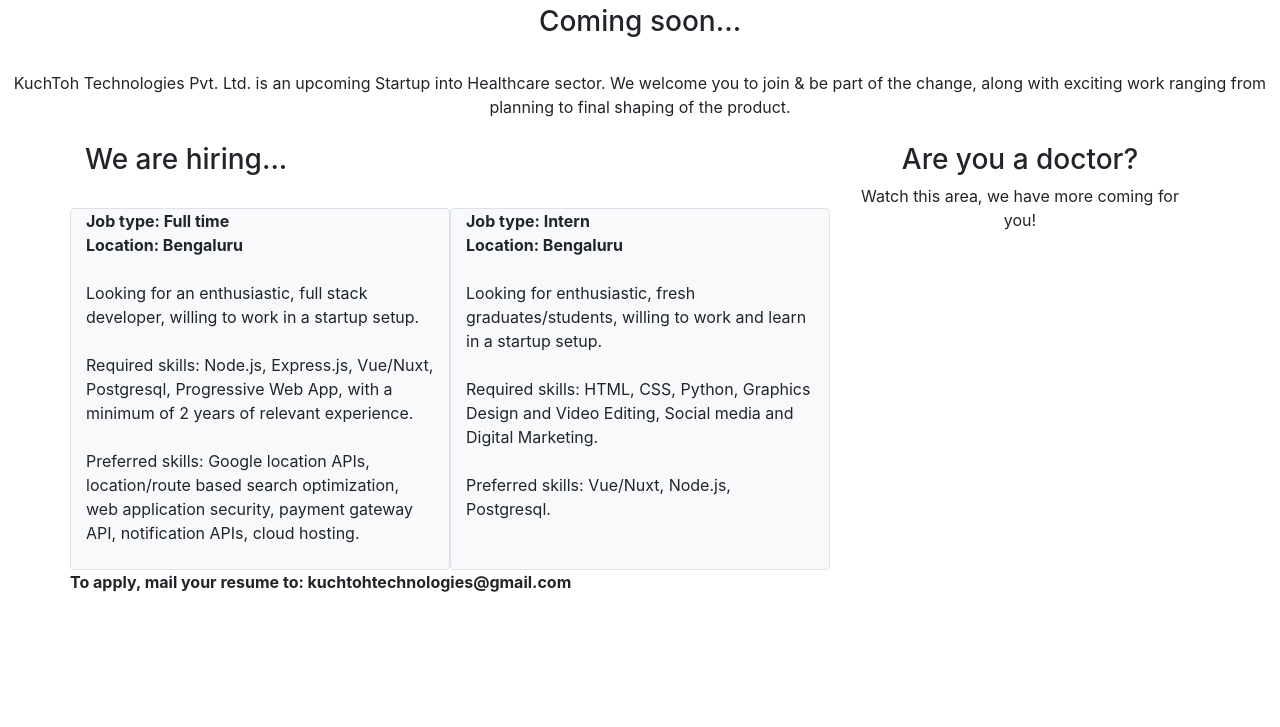
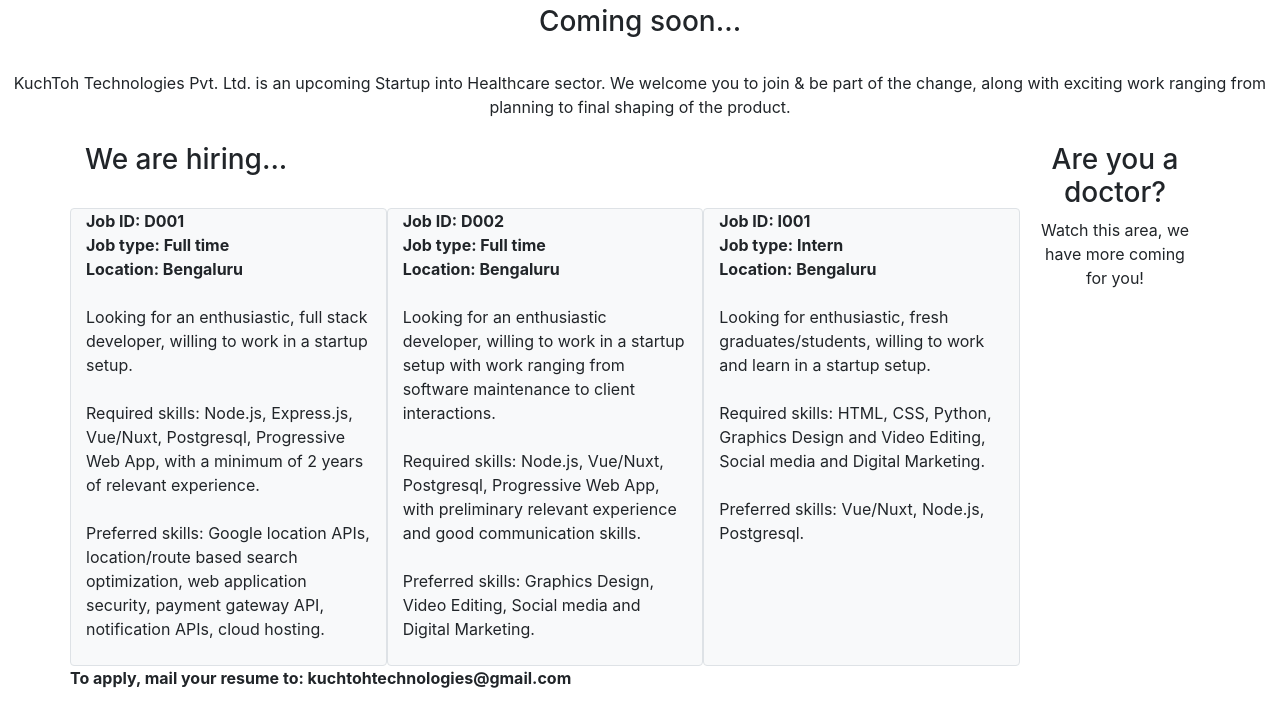
Before and after one commit to Sugandh-mittal/Sugandh-mittal.github.io, a plain HTML site: page index.html in a window 1280 px wide. Shown: the part 51-778 px from the top of the page. Drawn offline with nearby package versions, Linux system fonts and the light colour scheme.

Commit message:
job id d2 added

```diff
--- a/index.html
+++ b/index.html
@@ -21,20 +21,33 @@
     </center>
         <div class="container">
             <div class="row">
-                <div class="col-sm-8 ">
+                <div class="col-md-10">
                     <h3>We are hiring...</h3><br>
                     <div class="row">
 
-                        <div class="col-sm-6 border rounded bg-light">
-                                <b>Job type: Full time<br>
+                        <div class="col-md-4 border rounded bg-light">
+                                <b>Job ID: D001<br>
+                                    Job type: Full time<br>
                                     Location: Bengaluru<br><br>
                                 </b>
                                 Looking for an enthusiastic, full stack developer, willing to work in a startup setup.<br><br>
                                 Required skills: Node.js, Express.js, Vue/Nuxt, Postgresql, Progressive Web App, with a minimum of 2 years of relevant experience.<br><br>
                                 Preferred skills: Google location APIs, location/route based search optimization, web application security, payment gateway API, notification APIs, cloud hosting.<br><br>
                        </div>
-                        <div class="col-sm-6 border rounded bg-light">
-                                <b>Job type: Intern<br>
+
+                        <div class="col-md-4 border rounded bg-light">
+                                <b>Job ID: D002<br>
+                                    Job type: Full time<br>
+                                    Location: Bengaluru<br><br>
+                                </b>
+                                Looking for an enthusiastic developer, willing to work in a startup setup with work ranging from software maintenance to client interactions.<br><br>
+                                Required skills: Node.js, Vue/Nuxt, Postgresql, Progressive Web App, with preliminary relevant experience and good communication skills.<br><br>
+                                Preferred skills: Graphics Design, Video Editing, Social media and Digital Marketing.<br><br>
+                       </div>
+
+                        <div class="col-md-4 border rounded bg-light">
+                                <b>Job ID: I001<br>
+                                    Job type: Intern<br>
                                     Location: Bengaluru<br><br>
                                 </b>
                                 Looking for enthusiastic, fresh graduates/students, willing to work and learn in a startup setup.<br><br>
@@ -44,7 +57,7 @@
                         <b>To apply, mail your resume to: kuchtohtechnologies@gmail.com<br><br></b>
                     </div>
                 </div>
-                <div class="col-sm-4 mx-auto text-center">
+                <div class="col-md-2 text-center">
                     <h3>Are you a doctor?</h3>
                     Watch this area, we have more coming for you!
                 </div>
```
